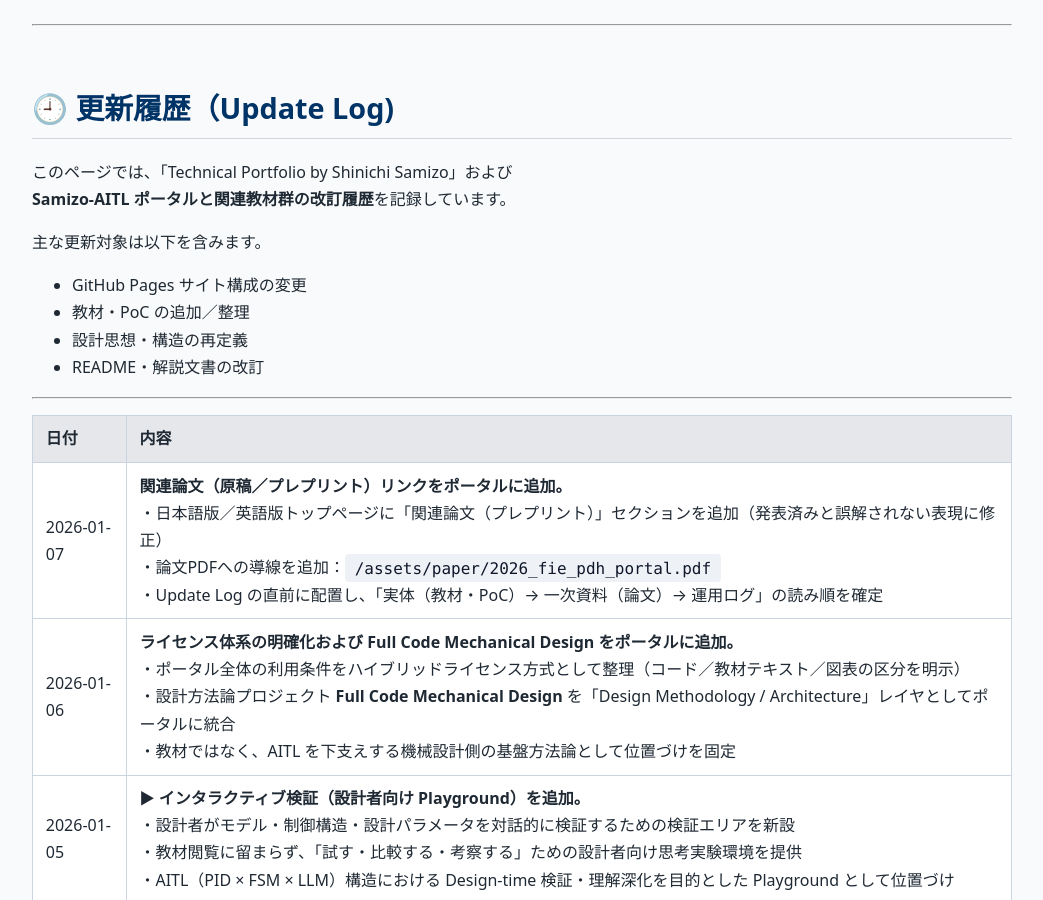
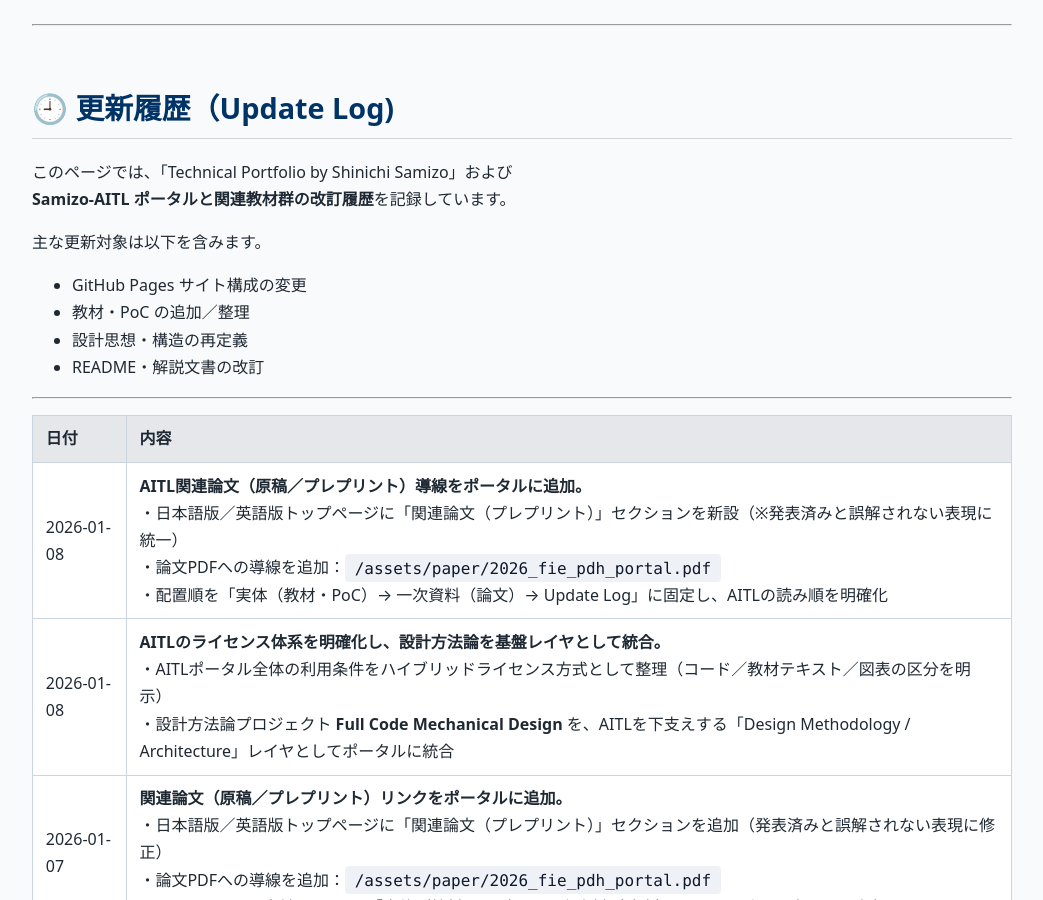
Before and after one commit to Samizo-AITL/Samizo-AITL.github.io, a Jekyll site: the page built from about/update/index.md, in a window 1280 px wide and 900 px high. Shown: the whole window, without its empty margins (118-1161 px from the left). Built offline with Jekyll 4.4.1, drawn with Linux system fonts in a browser that asks for light colours.

Commit message:
Update index.md

```diff
--- a/about/update/index.md
+++ b/about/update/index.md
@@ -22,6 +22,8 @@
 
 | 日付       | 内容 |
 |------------|------|
+| 2026-01-08 | **AITL関連論文（原稿／プレプリント）導線をポータルに追加。**<br>・日本語版／英語版トップページに「関連論文（プレプリント）」セクションを新設（※発表済みと誤解されない表現に統一）<br>・論文PDFへの導線を追加：`/assets/paper/2026_fie_pdh_portal.pdf`<br>・配置順を「実体（教材・PoC）→ 一次資料（論文）→ Update Log」に固定し、AITLの読み順を明確化 |
+| 2026-01-08 | **AITLのライセンス体系を明確化し、設計方法論を基盤レイヤとして統合。**<br>・AITLポータル全体の利用条件をハイブリッドライセンス方式として整理（コード／教材テキスト／図表の区分を明示）<br>・設計方法論プロジェクト **Full Code Mechanical Design** を、AITLを下支えする「Design Methodology / Architecture」レイヤとしてポータルに統合 |
 | 2026-01-07 | **関連論文（原稿／プレプリント）リンクをポータルに追加。**<br>・日本語版／英語版トップページに「関連論文（プレプリント）」セクションを追加（発表済みと誤解されない表現に修正）<br>・論文PDFへの導線を追加：`/assets/paper/2026_fie_pdh_portal.pdf`<br>・Update Log の直前に配置し、「実体（教材・PoC）→ 一次資料（論文）→ 運用ログ」の読み順を確定 |
 | 2026-01-06 | **ライセンス体系の明確化および Full Code Mechanical Design をポータルに追加。**<br>・ポータル全体の利用条件をハイブリッドライセンス方式として整理（コード／教材テキスト／図表の区分を明示）<br>・設計方法論プロジェクト **Full Code Mechanical Design** を「Design Methodology / Architecture」レイヤとしてポータルに統合<br>・教材ではなく、AITL を下支えする機械設計側の基盤方法論として位置づけを固定 |
 | 2026-01-05 | **▶ インタラクティブ検証（設計者向け Playground）を追加。**<br>・設計者がモデル・制御構造・設計パラメータを対話的に検証するための検証エリアを新設<br>・教材閲覧に留まらず、「試す・比較する・考察する」ための設計者向け思考実験環境を提供<br>・AITL（PID × FSM × LLM）構造における Design-time 検証・理解深化を目的とした Playground として位置づけ |
```
